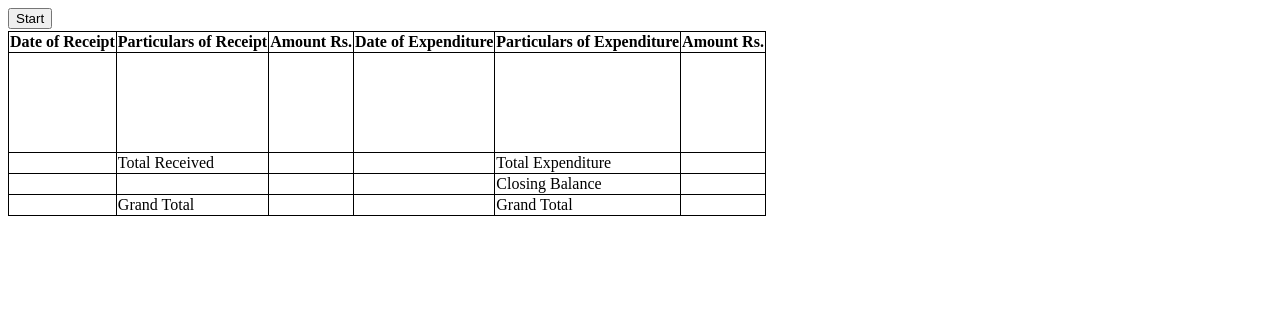
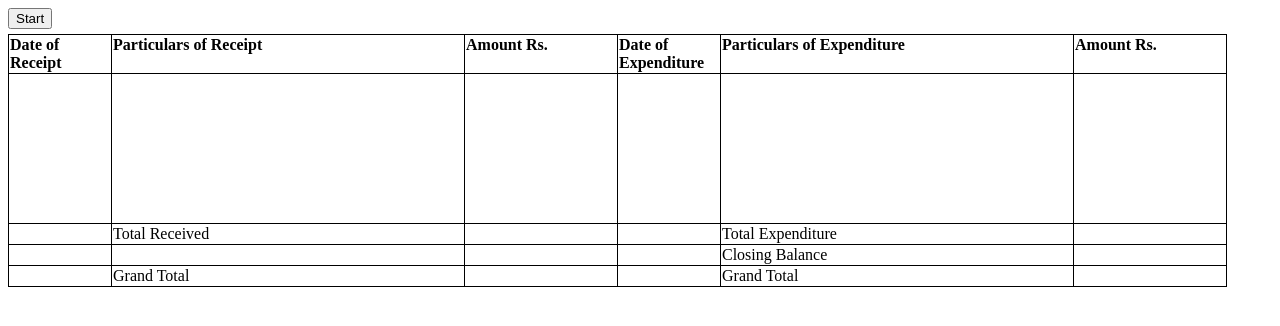
Before and after one commit to romanjan-das-2/CashbookApp, a plain HTML site: page index.html in a window 1280 px wide. Drawn offline with Linux system fonts and the light colour scheme.

Commit message:
styling improvement in table

```diff
--- a/index.html
+++ b/index.html
@@ -13,44 +13,44 @@
     <button onclick="startProgram();" type="button">Start</button>
     <table id="table_structure">
         <tr>
-            <th>Date of Receipt</th>
-            <th>Particulars of Receipt</th>
-            <th>Amount Rs.</th>
-            <th>Date of Expenditure</th>
-            <th>Particulars of Expenditure</th>
-            <th>Amount Rs.</th>
+            <th class="firstColumn">Date of Receipt</th>
+            <th class="secondColumn">Particulars of Receipt</th>
+            <th class="thirdColumn">Amount Rs.</th>
+            <th class="fourthColumn">Date of Expenditure</th>
+            <th class="fifthColumn">Particulars of Expenditure</th>
+            <th class="sixthColumn">Amount Rs.</th>
         </tr>
         <tr class="tallRow">
-            <td class="dateOfReceipt"></td>
-            <td></td>
-            <td class="amountReceipt"></td>
-            <td class="dateOfExpenditure"></td>
-            <td></td>
-            <td class="amountExpenditure"></td>
+            <td class="dateOfReceipt firstColumn"></td>
+            <td class="secondColumn"></td>
+            <td class="amountReceipt thirdColumn"></td>
+            <td class="dateOfExpenditure fourthColumn"></td>
+            <td class="fifthColumn"></td>
+            <td class="amountExpenditure sixthColumn"></td>
         </tr>
         <tr>
-            <td></td>
-            <td>Total Received</td>
-            <td class="totalReceived"></td>
-            <td></td>
-            <td>Total Expenditure</td>
-            <td class="totalExpenditure"></td>
+            <td class="firstColumn"></td>
+            <td class="secondColumn">Total Received</td>
+            <td class="totalReceived thirdColumn"></td>
+            <td class="fourthColumn"></td>
+            <td class="fifthColumn">Total Expenditure</td>
+            <td class="totalExpenditure sixthColumn"></td>
         </tr>
         <tr>
-            <td></td>
-            <td></td>
-            <td></td>
-            <td></td>
-            <td>Closing Balance</td>
-            <td class="closingBalance"></td>
+            <td class="firstColumn"></td>
+            <td class="secondColumn"></td>
+            <td class="thirdColumn"></td>
+            <td class="fourthColumn"></td>
+            <td class="fifthColumn">Closing Balance</td>
+            <td class="closingBalance sixthColumn"></td>
         </tr>
         <tr>
-            <td></td>
-            <td>Grand Total</td>
-            <td class="grandTotalA"></td>
-            <td></td>
-            <td>Grand Total</td>
-            <td class="grandTotalB"></td>
+            <td class="firstColumn"></td>
+            <td class="secondColumn">Grand Total</td>
+            <td class="grandTotalA thirdColumn"></td>
+            <td class="fourthColumn"></td>
+            <td class="fifthColumn">Grand Total</td>
+            <td class="grandTotalB sixthColumn"></td>
         </tr>
     </table>
 
--- a/style.css
+++ b/style.css
@@ -1,13 +1,29 @@
 table{
-    margin-top: 2px;
+    margin-top: 5px;
 }
 table,th,td {
     border: 1px solid black;
     border-collapse: collapse;
 }
+th,td{
+    vertical-align: top;
+    text-align: left;
+}
 tr{
     height: 20px;
 }
 .tallRow{
-    height: 100px;
+    height: 150px;
 }
+.closingBalance{
+    color: red;
+}
+.firstColumn,.fourthColumn{
+    width: 100px;
+}
+.secondColumn,.fifthColumn{
+    width: 350px;
+}
+.thirdColumn,.sixthColumn{
+    width: 150px;
+}
```
